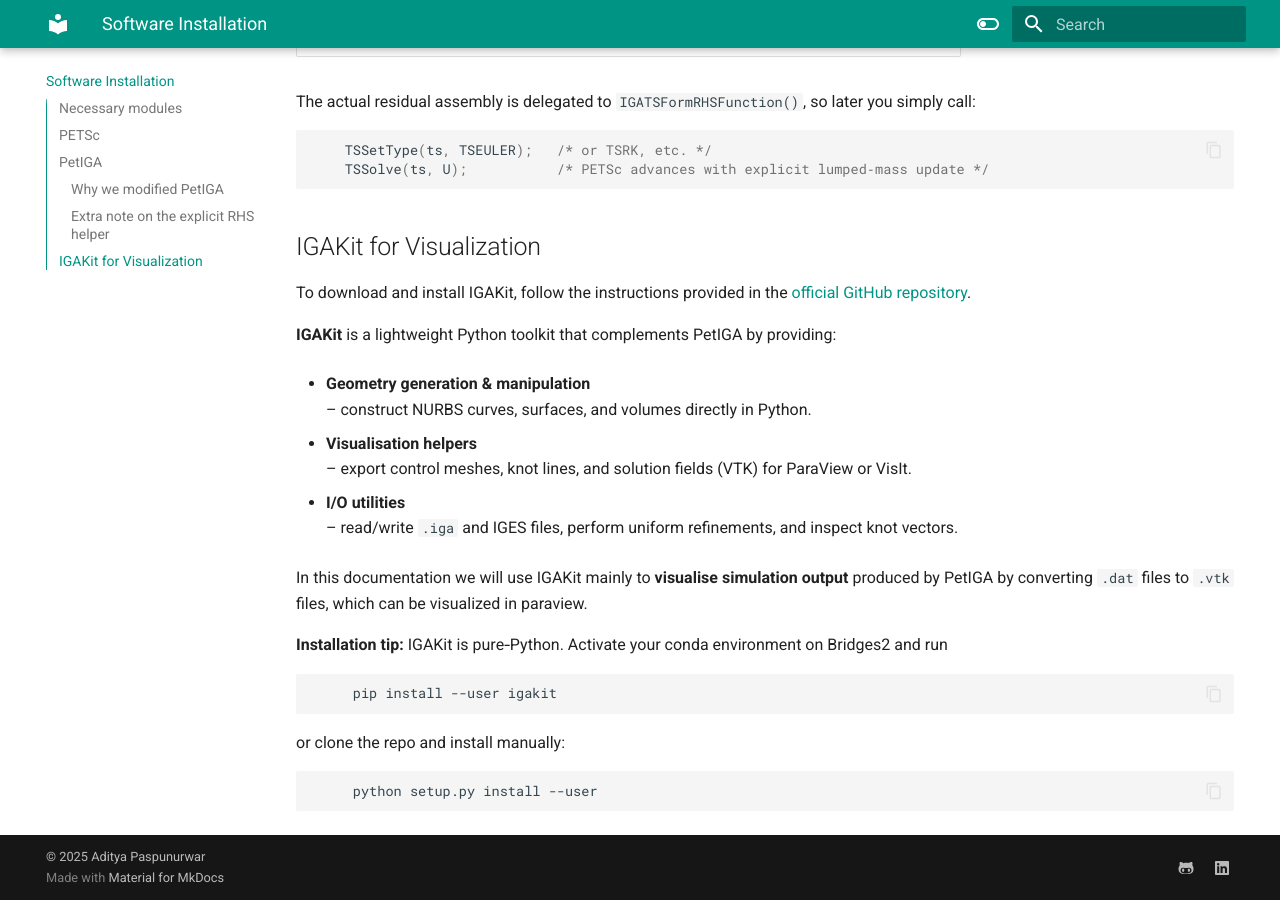
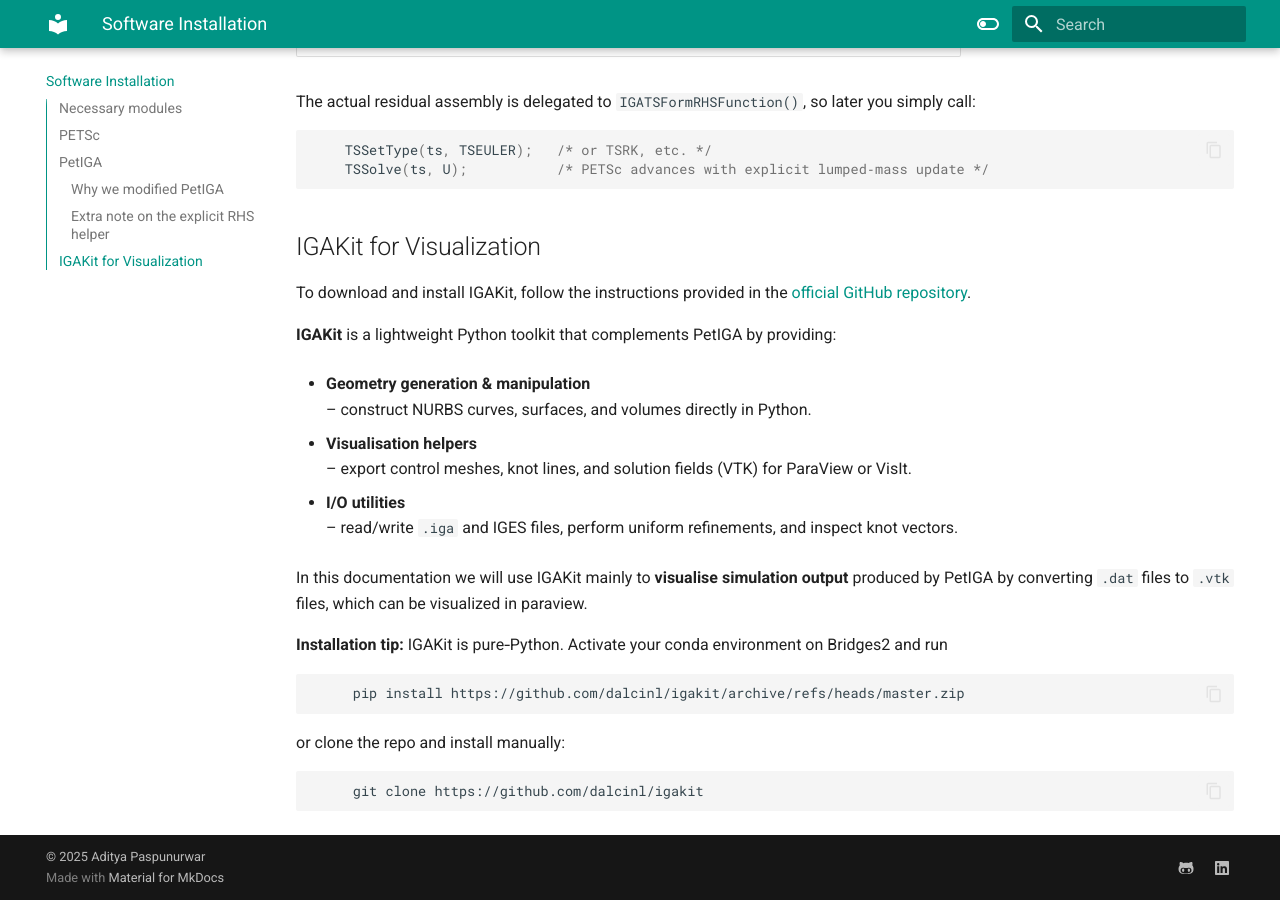
Before and after one commit to Aditya0809/Documentation, an MkDocs documentation site: the page built from docs/installation.md, in a window 1280 px wide and 900 px high, scrolled down 4261 px. Built offline with MkDocs 1.6.1 and Material for MkDocs 9.7.7, drawn with Linux system fonts in a browser that asks for light colours.

Commit message:
final changes

````diff
--- a/docs/installation.md
+++ b/docs/installation.md
@@ -227,9 +227,9 @@ In this documentation we will use IGAKit mainly to **visualise simulation output
 
 **Installation tip:** IGAKit is pure‑Python. Activate your conda environment on Bridges2 and run
 ```bash
-     pip install --user igakit
+     pip install https://github.com/dalcinl/igakit/archive/refs/heads/master.zip
 ```
 or clone the repo and install manually:
 ```bash
-     python setup.py install --user
+     git clone https://github.com/dalcinl/igakit
 ```
````
Also changed, not shown: docs/cahnHilliard/post2.py (deleted, +0 -31 lines), docs/heat2d/post2.py (deleted, +0 -31 lines), docs/files/heat2d.png (deleted), 8 other files.
